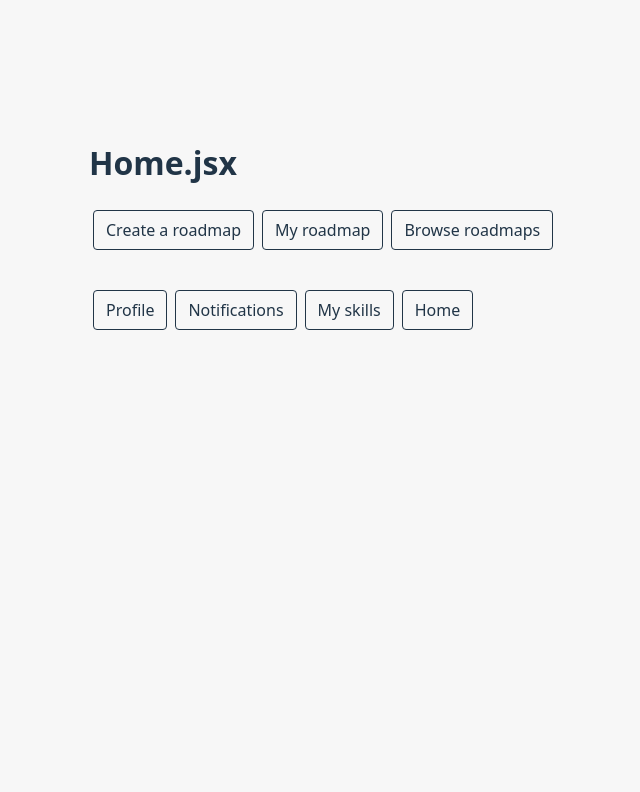
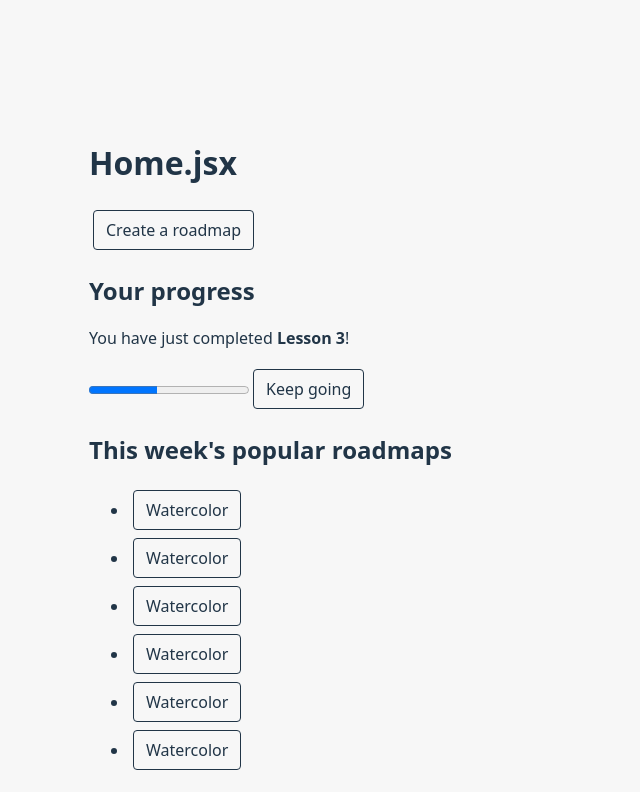
Before and after one commit to cody778/WebApp_Exam, a React (Vite) app: page /home in a window 1280 px wide. Shown: the top 792 px of the page, without its empty margins (231-871 px from the left). Built offline with nearby package versions, Linux system fonts and the light colour scheme.

Commit message:
Half of onboarding and home page

```diff
--- /dev/null
+++ b/src/components/PopularRoadmaps.jsx
@@ -0,0 +1,15 @@
+import { Link } from 'react-router-dom'
+
+export default function PopularRoadmaps() {
+  return (
+    <section>
+      <h2>This week's popular roadmaps</h2>
+      <ul>
+        {Array.from({ length: 6 }, (_, index) => (
+          <li key={index}><Link to="/roadmap">Watercolor</Link></li>
+        ))}
+      </ul>
+      <Link to="/browse-roadmaps">Browse roadmaps</Link>
+    </section>
+  )
+}
--- /dev/null
+++ b/src/components/RoadmapProgress.jsx
@@ -0,0 +1,12 @@
+import { Link } from 'react-router-dom'
+
+export default function RoadmapProgress() {
+  return (
+    <section>
+      <h2>Your progress</h2>
+      <p>You have just completed <strong>Lesson 3</strong>!</p>
+      <progress aria-label="Roadmap progress" value={3} max={7} />
+      <Link to="/my-roadmap">Keep going</Link>
+    </section>
+  )
+}
--- /dev/null
+++ b/src/components/WelcomeMessage.jsx
@@ -0,0 +1,8 @@
+export default function WelcomeMessage() {
+  return (
+    <section>
+      <h2>Welcome to Pathify</h2>
+      <p>Here you can consolidate and overview everything you want to learn.</p>
+    </section>
+  )
+}
--- a/src/pages/Home.jsx
+++ b/src/pages/Home.jsx
@@ -1,12 +1,14 @@
 import { Link } from 'react-router-dom'
+import RoadmapProgress from '../components/RoadmapProgress.jsx'
+import PopularRoadmaps from '../components/PopularRoadmaps.jsx'
 
 export default function Home() {
   return (
     <>
       <h1>Home.jsx</h1>
       <Link to="/create-roadmap">Create a roadmap</Link>
-      <Link to="/my-roadmap">My roadmap</Link>
-      <Link to="/browse-roadmaps">Browse roadmaps</Link>
+      <RoadmapProgress />
+      <PopularRoadmaps />
     </>
   )
 }
--- a/src/pages/Welcome.jsx
+++ b/src/pages/Welcome.jsx
@@ -1,9 +1,11 @@
 import { Link } from 'react-router-dom'
+import WelcomeMessage from '../components/WelcomeMessage.jsx'
 
 export default function Welcome() {
   return (
     <>
       <h1>Welcome.jsx</h1>
+      <WelcomeMessage />
       <Link to="/introduction">Continue</Link>
     </>
   )
```
